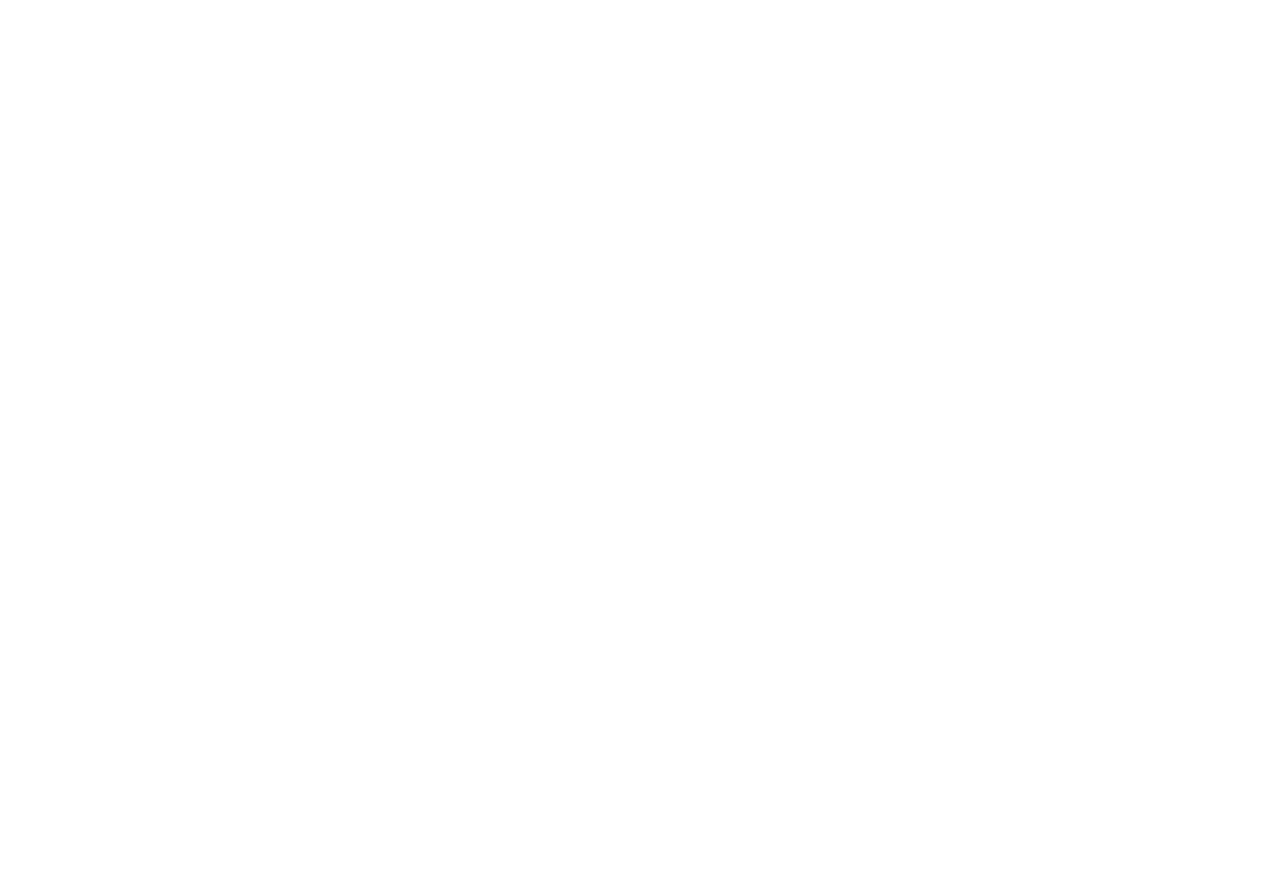
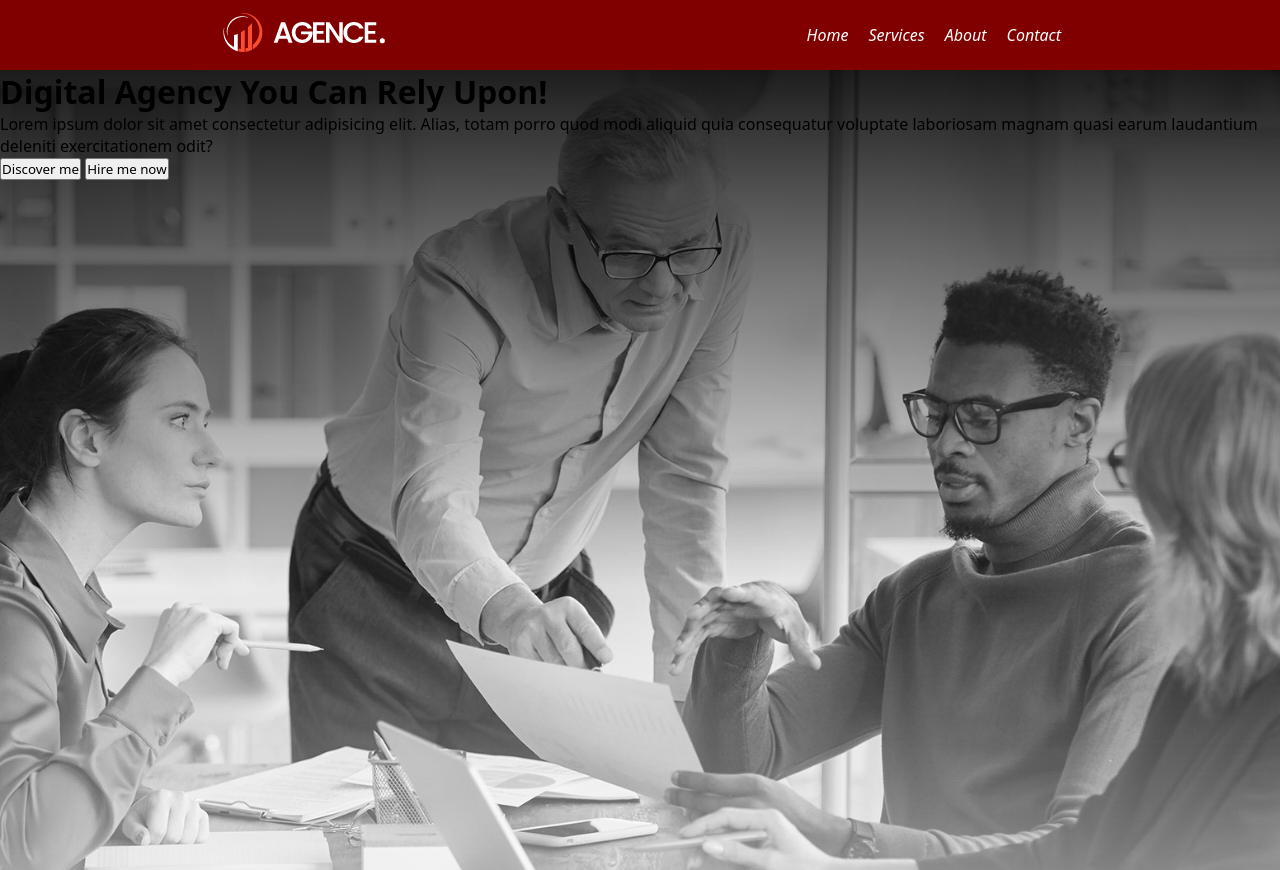
Before and after one commit to pktatari/digital-agency-practice, a plain HTML site: page index.html in a window 1280 px wide. Before the commit the page ends 800 px from the top, so only its background shows below. Drawn offline with Linux system fonts and the light colour scheme.

Commit message:
added navbar

```diff
--- a/index.html
+++ b/index.html
@@ -5,10 +5,41 @@
     <meta charset="UTF-8">
     <meta name="viewport" content="width=device-width, initial-scale=1.0">
     <title>Digital Agency Practice</title>
+    <link rel="stylesheet" href="style.css">
 </head>
 
 <body>
+    <header>
+        <nav>
+            <div class="logo">
+                <img src="asset/logo/logo.png" alt="">
+            </div>
+            <div class="menus">
+                <ul>
+                    <li>Home</li>
+                    <li>Services</li>
+                    <li>About</li>
+                    <li>Contact</li>
+                </ul>
+            </div>
+        </nav>
+        <div class="banner">
+            <h1>Digital Agency You Can Rely Upon!</h1>
+            <p>
+                Lorem ipsum dolor sit amet consectetur adipisicing elit. Alias, totam porro quod modi aliquid quia
+                consequatur voluptate laboriosam magnam quasi earum laudantium deleniti exercitationem odit?
 
+            </p>
+            <button>Discover me</button>
+            <button>Hire me now</button>
+        </div>
+    </header>
+    <main>
+
+    </main>
+    <footer>
+
+    </footer>
 </body>
 
 </html>
--- /dev/null
+++ b/style.css
@@ -0,0 +1,31 @@
+* {
+  margin: 0px;
+  padding: 0px;
+  font-family: system-ui, -apple-system, BlinkMacSystemFont, "Segoe UI", Roboto,
+    Oxygen, Ubuntu, Cantarell, "Open Sans", "Helvetica Neue", sans-serif;
+}
+
+nav {
+  display: flex;
+  background-color: maroon;
+  align-items: center;
+  justify-content: space-around;
+  padding: 10px;
+}
+.menus > ul {
+  color: white;
+  display: flex;
+  gap: 20px;
+  list-style: none;
+  font-style: italic;
+}
+.banner {
+  height: 100vh;
+  width: 100%;
+  background-image: url("asset/image/background.jpg"),
+    linear-gradient(rgba(0, 0, 0, 0.884), rgba(255, 255, 255, 0.484));
+  background-blend-mode: overlay;
+  background-position: center;
+  background-repeat: no-repeat;
+  background-size: cover;
+}
```
